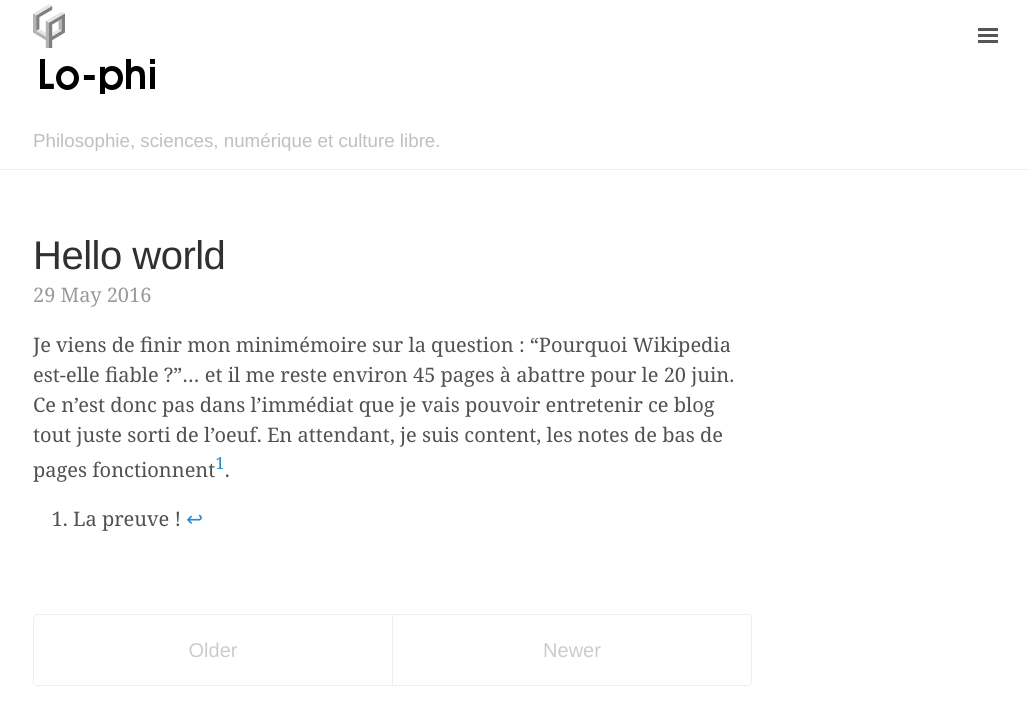
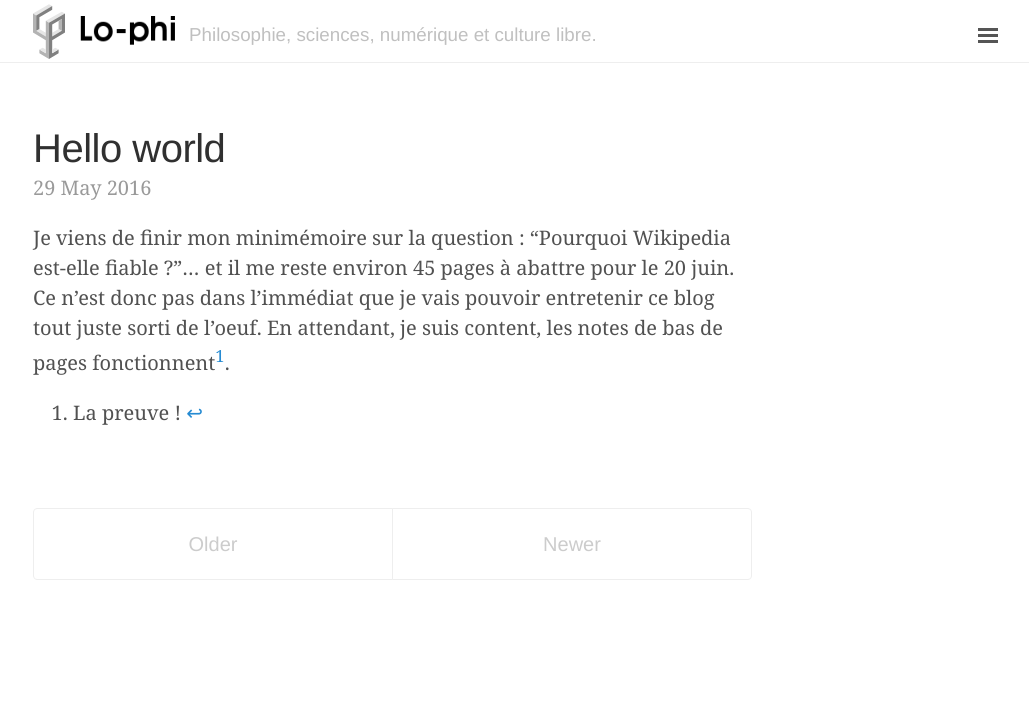
Before and after one commit to valentinlageard/valentinlageard.github.io, a Jekyll site: the page built from index.html, in a window 1280 px wide. Shown: the top 725 px of the page, without its empty margins (247-1276 px from the left). Built offline with Jekyll 4.4.1, drawn with Linux system fonts in a browser that asks for light colours; the list of posts is cut into pages by our own code.

Commit message:
Update lanyon.css

```diff
--- a/public/css/lanyon.css
+++ b/public/css/lanyon.css
@@ -93,6 +93,11 @@ h1, h2, h3, h4, h5, h6 {
   margin: 0px 4px -18px 0px;
 }
 
+.logotitle {
+  display: inline;
+  margin: 0px 0px -11px 6px;
+  height: 45px;
+}
 
 /*
  * Masthead
```
